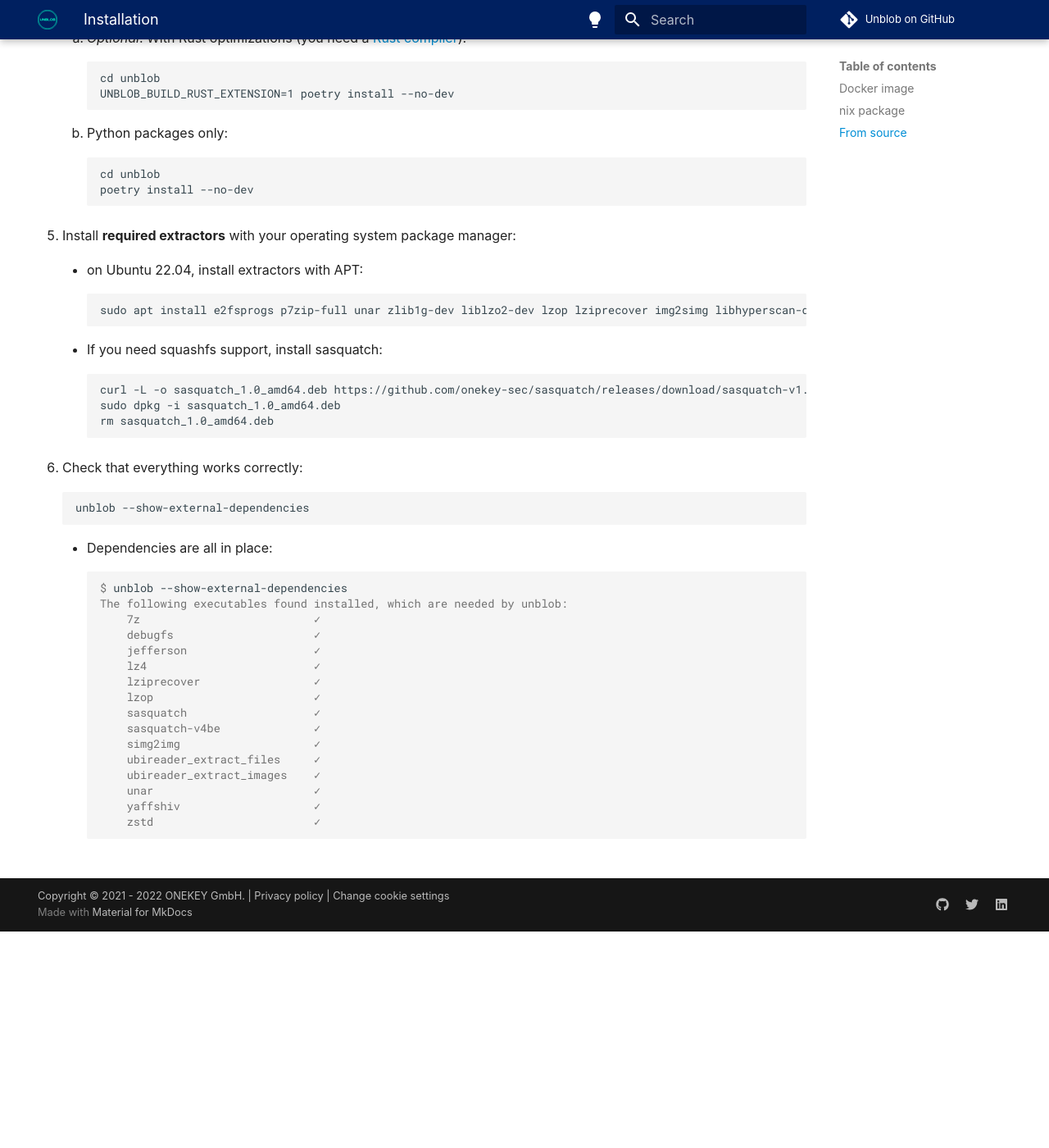
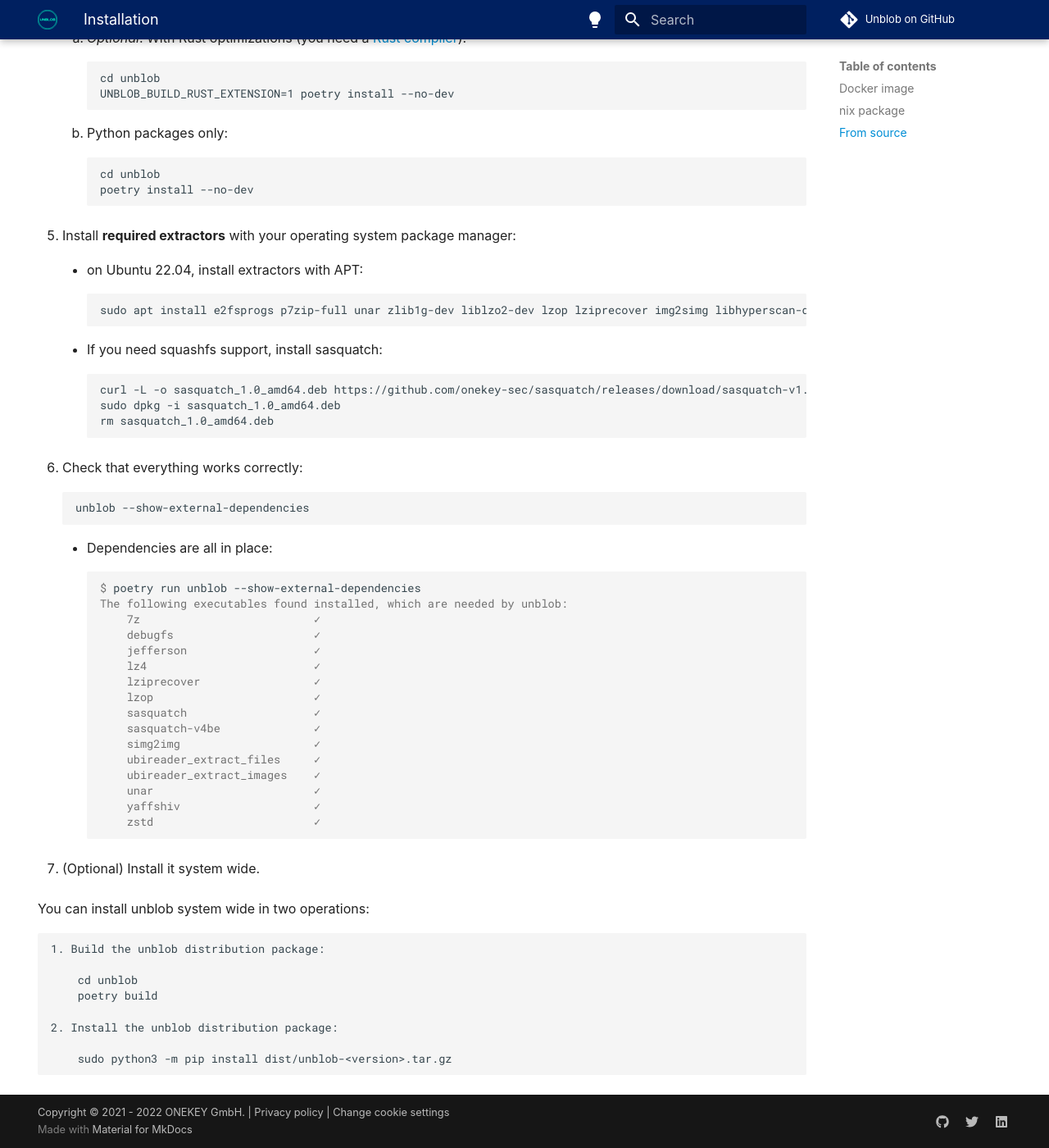
Before and after one commit to onekey-sec/unblob, an MkDocs documentation site: the page built from docs/installation.md, in a window 1280 px wide and 1400 px high, scrolled down 1624 px. Shown: the whole window at 82% size. Built offline with MkDocs 1.6.1 and Material for MkDocs 9.7.7, drawn with Linux system fonts in a browser that asks for light colours; some web fonts are replaced; comment, search, counter and statistics services are not loaded; before the commit the page ends 2760 px from its top, so only the background shows below that.

Commit message:
(doc): update documentation to explain how to perform a system wide install from source.

````diff
--- a/docs/installation.md
+++ b/docs/installation.md
@@ -97,7 +97,7 @@
 
     - Dependencies are all in place:
 ```console
-$ unblob --show-external-dependencies
+$ poetry run unblob --show-external-dependencies
 The following executables found installed, which are needed by unblob:
     7z                          ✓
     debugfs                     ✓
@@ -114,3 +114,16 @@
     yaffshiv                    ✓
     zstd                        ✓
 ```
+
+7. (Optional) Install it system wide.
+
+You can install unblob system wide in two operations:
+
+    1. Build the unblob distribution package:
+
+        cd unblob
+        poetry build
+
+    2. Install the unblob distribution package:
+
+        sudo python3 -m pip install dist/unblob-<version>.tar.gz
````
